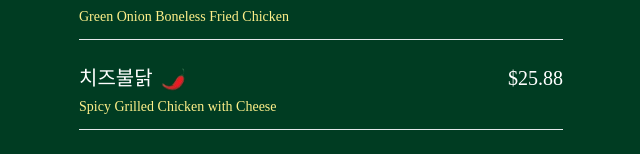
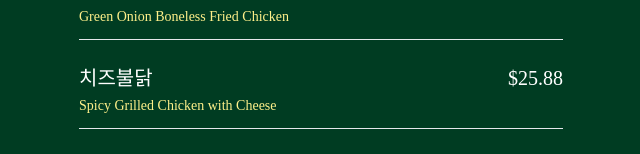
Before and after one commit to Estrella0812/88salon, a Next.js app: page /menu/snack in a window 1280 px wide. Shown: the part 1843-1997 px from the top of the page, without its empty margins (61-701 px from the left). Built offline with nearby package versions, Linux system fonts and the light colour scheme; a web font is replaced by a local one.

Commit message:
치즈불닭 removed the icon

```diff
--- a/src/app/menu/snack/page.tsx
+++ b/src/app/menu/snack/page.tsx
@@ -189,8 +189,7 @@ export default function Snack() {
             <div className="my-6">
               <div className="flex justify-between">
                 <div className="flex">
-                  치즈불닭{" "}
-                  <img src="/image/r_peper1.png" className="ml-1 w-8"></img>
+                  치즈불닭
                 </div>
                 <div>$25.88</div>
               </div>
```
